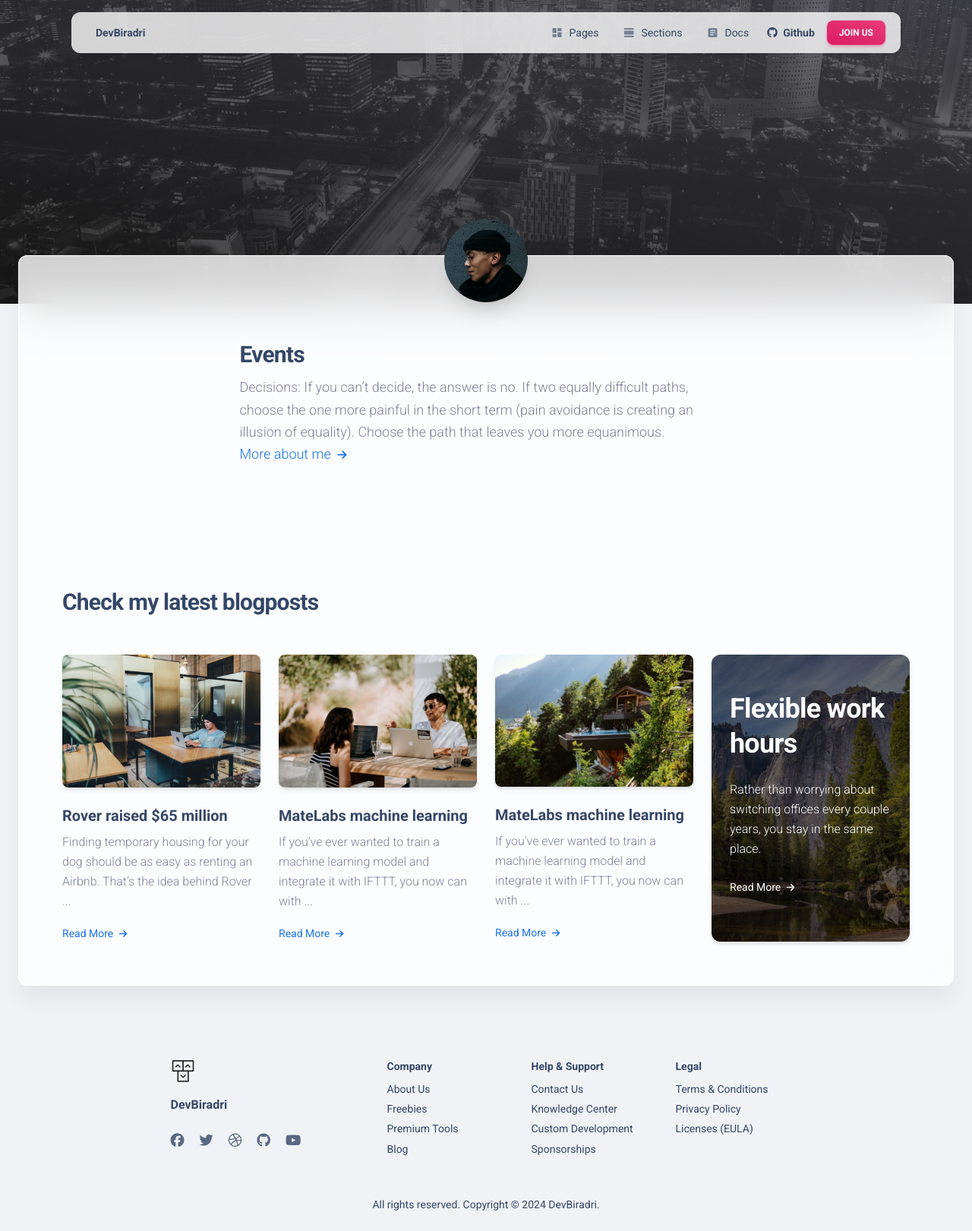
After one commit to Shaheer04/DevBiradri-Website, a Flask app: page /events in a window 1280 px wide. The commit adds this page. Shown: the whole page at 76% size. Run offline with Flask 3, Linux system fonts and the light colour scheme; some libraries are stand-ins or nearby versions.

Commit message:
added events page and made event publish form

```diff
--- a/app.py
+++ b/app.py
@@ -176,6 +176,10 @@ def admin_logout():
     flash('Logged out successfully.', 'success')
     return redirect(url_for('admin_login'))
 
+@app.route('/events')
+def get_events():
+    return render_template('events.html')
+
 
 if __name__ == '__main__':
     app.run(debug=True)
--- /dev/null
+++ b/templates/events.html
@@ -0,0 +1,371 @@
+
+<!DOCTYPE html>
+<html lang="en" itemscope itemtype="http://schema.org/WebPage">
+
+<head>
+  <meta charset="utf-8" />
+  <meta name="viewport" content="width=device-width, initial-scale=1, shrink-to-fit=no">
+  <link rel="apple-touch-icon" sizes="76x76" href="../static/assets/img/apple-icon.png">
+  <link rel="icon" type="image/png" href="../static/assets/img/favicon.png">
+  <title>
+    DevBiradri Community
+  </title>
+  <!--     Fonts and icons     -->
+  <link rel="stylesheet" type="text/css" href="https://fonts.googleapis.com/css?family=Roboto:300,400,500,700,900|Roboto+Slab:400,700" />
+  <!-- Nucleo Icons -->
+  <link href="../static/assets/css/nucleo-icons.css" rel="stylesheet" />
+  <link href="../static/assets/css/nucleo-svg.css" rel="stylesheet" />
+  <!-- Font Awesome Icons -->
+  <script src="https://kit.fontawesome.com/42d5adcbca.js" crossorigin="anonymous"></script>
+  <!-- Material Icons -->
+  <link href="https://fonts.googleapis.com/icon?family=Material+Icons+Round" rel="stylesheet">
+  <!-- CSS Files -->
+  <link id="pagestyle" href="../static/assets/css/material-kit.css?v=3.0.4" rel="stylesheet" />
+  <!-- Nepcha Analytics (nepcha.com) -->
+  <!-- Nepcha is a easy-to-use web analytics. No cookies and fully compliant with GDPR, CCPA and PECR. -->
+  <script defer data-site="YOUR_DOMAIN_HERE" src="https://api.nepcha.com/js/nepcha-analytics.js"></script>
+</head>
+
+<body class="blog-author bg-gray-200">
+  <!-- Navbar Transparent -->
+  <div class="container position-sticky z-index-sticky top-0"><div class="row"><div class="col-12">
+    <nav class="navbar navbar-expand-lg  blur border-radius-xl top-0 z-index-fixed shadow position-absolute my-3 py-2 start-0 end-0 mx-4">
+      <div class="container-fluid px-0">
+        <a class="navbar-brand font-weight-bolder ms-sm-3" href="/" rel="tooltip" data-placement="bottom">
+          DevBiradri
+        </a>
+        <button class="navbar-toggler shadow-none ms-2" type="button" data-bs-toggle="collapse" data-bs-target="#navigation" aria-controls="navigation" aria-expanded="false" aria-label="Toggle navigation">
+          <span class="navbar-toggler-icon mt-2">
+            <span class="navbar-toggler-bar bar1"></span>
+            <span class="navbar-toggler-bar bar2"></span>
+            <span class="navbar-toggler-bar bar3"></span>
+          </span>
+        </button>
+        <div class="collapse navbar-collapse pt-3 pb-2 py-lg-0 w-100" id="navigation">
+          <ul class="navbar-nav navbar-nav-hover ms-auto">
+            <li class="nav-item dropdown dropdown-hover mx-2">
+              <a class="nav-link ps-2 d-flex cursor-pointer align-items-center" id="dropdownMenuPages" data-bs-toggle="dropdown" aria-expanded="false">
+                <i class="material-icons opacity-6 me-2 text-md">dashboard</i>
+                Pages
+              </a>
+            </li>
+
+            <li class="nav-item dropdown dropdown-hover mx-2">
+              <a class="nav-link ps-2 d-flex cursor-pointer align-items-center" id="dropdownMenuBlocks" data-bs-toggle="dropdown" aria-expanded="false">
+                <i class="material-icons opacity-6 me-2 text-md">view_day</i>
+                Sections
+              </a>
+            </li>
+
+            <li class="nav-item dropdown dropdown-hover mx-2">
+              <a class="nav-link ps-2 d-flex cursor-pointer align-items-center" id="dropdownMenuDocs" data-bs-toggle="dropdown" aria-expanded="false">
+                <i class="material-icons opacity-6 me-2 text-md">article</i>
+                Docs
+              </a>
+            </li>
+
+            <li class="nav-item ms-lg-auto">
+              <a class="nav-link nav-link-icon me-2" href="https://github.com/creativetimofficial/material-kit" target="_blank">
+                <i class="fa fa-github me-1"></i>
+                <p class="d-inline text-sm z-index-1 font-weight-bold" data-bs-toggle="tooltip" data-bs-placement="bottom" title="Star us on Github">Github</p>
+              </a>
+            </li>
+            <li class="nav-item my-auto ms-3 ms-lg-0">
+
+              <a href="/register" class="btn btn-sm  bg-gradient-primary  mb-0 me-1 mt-2 mt-md-0">Join Us</a>
+
+            </li>
+          </ul>
+        </div>
+      </div>
+    </nav>
+    <!-- End Navbar -->
+    </div></div></div>
+  <!-- End Navbar -->
+  <!-- -------- START HEADER 4 w/ search book a ticket form ------- -->
+  <header>
+    <div class="page-header min-height-400" style="background-image: url('../static/assets/img/city-profile.jpg');" loading="lazy">
+      <span class="mask bg-gradient-dark opacity-8"></span>
+    </div>
+  </header>
+  <!-- -------- END HEADER 4 w/ search book a ticket form ------- -->
+  <div class="card card-body blur shadow-blur mx-3 mx-md-4 mt-n6 mb-4">
+    <!-- START Testimonials w/ user image & text & info -->
+    <section class="py-sm-7 py-5 position-relative">
+      <div class="container">
+        <div class="row">
+          <div class="col-12 mx-auto">
+            <div class="mt-n8 mt-md-n9 text-center">
+              <img class="avatar avatar-xxl shadow-xl position-relative z-index-2" src="../static/assets/img/bruce-mars.jpg" alt="bruce" loading="lazy">
+            </div>
+            <div class="row py-5">
+              <div class="col-lg-7 col-md-7 z-index-2 position-relative px-md-2 px-sm-5 mx-auto">
+                <div class="d-flex justify-content-between align-items-center mb-2">
+                  <h3 class="mb-0">Events</h3>
+                </div>
+                <p class="text-lg mb-0">
+                  Decisions: If you can’t decide, the answer is no.
+                  If two equally difficult paths, choose the one more
+                  painful in the short term (pain avoidance is creating
+                  an illusion of equality). Choose the path that leaves
+                  you more equanimous. <br><a href="javascript:;" class="text-info icon-move-right">More about me
+                    <i class="fas fa-arrow-right text-sm ms-1"></i>
+                  </a>
+                </p>
+              </div>
+            </div>
+          </div>
+        </div>
+      </div>
+    </section>
+    <!-- END Testimonials w/ user image & text & info -->
+    <!-- START Blogs w/ 4 cards w/ image & text & link -->
+    <section class="py-3">
+      <div class="container">
+        <div class="row">
+          <div class="col-lg-6">
+            <h3 class="mb-5">Check my latest blogposts</h3>
+          </div>
+        </div>
+        <div class="row">
+          <div class="col-lg-3 col-sm-6">
+            <div class="card card-plain">
+              <div class="card-header p-0 position-relative">
+                <a class="d-block blur-shadow-image">
+                  <img src="../static/assets/img/examples/testimonial-6-2.jpg" alt="img-blur-shadow" class="img-fluid shadow border-radius-lg" loading="lazy">
+                </a>
+              </div>
+              <div class="card-body px-0">
+                <h5>
+                  <a href="javascript:;" class="text-dark font-weight-bold">Rover raised $65 million</a>
+                </h5>
+                <p>
+                  Finding temporary housing for your dog should be as easy as
+                  renting an Airbnb. That’s the idea behind Rover ...
+                </p>
+                <a href="javascript:;" class="text-info text-sm icon-move-right">Read More
+                  <i class="fas fa-arrow-right text-xs ms-1"></i>
+                </a>
+              </div>
+            </div>
+          </div>
+          <div class="col-lg-3 col-sm-6">
+            <div class="card card-plain">
+              <div class="card-header p-0 position-relative">
+                <a class="d-block blur-shadow-image">
+                  <img src="../static/assets/img/examples/testimonial-6-3.jpg" alt="img-blur-shadow" class="img-fluid shadow border-radius-lg" loading="lazy">
+                </a>
+              </div>
+              <div class="card-body px-0">
+                <h5>
+                  <a href="javascript:;" class="text-dark font-weight-bold">MateLabs machine learning</a>
+                </h5>
+                <p>
+                  If you’ve ever wanted to train a machine learning model
+                  and integrate it with IFTTT, you now can with ...
+                </p>
+                <a href="javascript:;" class="text-info text-sm icon-move-right">Read More
+                  <i class="fas fa-arrow-right text-xs ms-1"></i>
+                </a>
+              </div>
+            </div>
+          </div>
+          <div class="col-lg-3 col-sm-6">
+            <div class="card card-plain">
+              <div class="card-header p-0 position-relative">
+                <a class="d-block blur-shadow-image">
+                  <img src="../static/assets/img/examples/blog-9-4.jpg" alt="img-blur-shadow" class="img-fluid shadow border-radius-lg" loading="lazy">
+                </a>
+              </div>
+              <div class="card-body px-0">
+                <h5>
+                  <a href="javascript:;" class="text-dark font-weight-bold">MateLabs machine learning</a>
+                </h5>
+                <p>
+                  If you’ve ever wanted to train a machine learning model
+                  and integrate it with IFTTT, you now can with ...
+                </p>
+                <a href="javascript:;" class="text-info text-sm icon-move-right">Read More
+                  <i class="fas fa-arrow-right text-xs ms-1"></i>
+                </a>
+              </div>
+            </div>
+          </div>
+          <div class="col-lg-3 col-md-12 col-12">
+            <div class="card card-blog card-background cursor-pointer">
+              <div class="full-background" style="background-image: url('../assets/img/examples/blog2.jpg')" loading="lazy"></div>
+              <div class="card-body">
+                <div class="content-left text-start my-auto py-4">
+                  <h2 class="card-title text-white">Flexible work hours</h2>
+                  <p class="card-description text-white">Rather than worrying about switching offices every couple years, you stay in the same place.</p>
+                  <a href="javascript:;" class="text-white text-sm icon-move-right">Read More
+                    <i class="fas fa-arrow-right text-xs ms-1"></i>
+                  </a>
+                </div>
+              </div>
+            </div>
+          </div>
+        </div>
+      </div>
+    </section>
+    <!-- END Blogs w/ 4 cards w/ image & text & link -->
+  </div>
+  <!-- -------- START FOOTER 5 w/ DARK BACKGROUND ------- -->
+  <footer class="footer pt-5 mt-5">
+    <div class="container">
+      <div class=" row">
+        <div class="col-md-3 mb-4 ms-auto">
+          <div>
+            <a href="https://www.creative-tim.com/product/material-kit">
+              <img src="./static/assets/img/logo-ct-dark.png" class="mb-3 footer-logo" alt="main_logo">
+            </a>
+            <h6 class="font-weight-bolder mb-4">DevBiradri</h6>
+          </div>
+          <div>
+            <ul class="d-flex flex-row ms-n3 nav">
+              <li class="nav-item">
+                <a class="nav-link pe-1" href="https://www.facebook.com/CreativeTim" target="_blank">
+                  <i class="fab fa-facebook text-lg opacity-8"></i>
+                </a>
+              </li>
+
+              <li class="nav-item">
+                <a class="nav-link pe-1" href="https://twitter.com/creativetim" target="_blank">
+                  <i class="fab fa-twitter text-lg opacity-8"></i>
+                </a>
+              </li>
+
+              <li class="nav-item">
+                <a class="nav-link pe-1" href="https://dribbble.com/creativetim" target="_blank">
+                  <i class="fab fa-dribbble text-lg opacity-8"></i>
+                </a>
+              </li>
+
+
+              <li class="nav-item">
+                <a class="nav-link pe-1" href="https://github.com/creativetimofficial" target="_blank">
+                  <i class="fab fa-github text-lg opacity-8"></i>
+                </a>
+              </li>
+
+              <li class="nav-item">
+                <a class="nav-link pe-1" href="https://www.youtube.com/channel/UCVyTG4sCw-rOvB9oHkzZD1w" target="_blank">
+                  <i class="fab fa-youtube text-lg opacity-8"></i>
+                </a>
+              </li>
+            </ul>
+          </div>
+        </div>
+
+
+
+        <div class="col-md-2 col-sm-6 col-6 mb-4">
+          <div>
+            <h6 class="text-sm">Company</h6>
+            <ul class="flex-column ms-n3 nav">
+              <li class="nav-item">
+                <a class="nav-link" href="https://www.creative-tim.com/presentation" target="_blank">
+                  About Us
+                </a>
+              </li>
+
+              <li class="nav-item">
+                <a class="nav-link" href="https://www.creative-tim.com/templates/free" target="_blank">
+                  Freebies
+                </a>
+              </li>
+
+              <li class="nav-item">
+                <a class="nav-link" href="https://www.creative-tim.com/templates/premium" target="_blank">
+                  Premium Tools
+                </a>
+              </li>
+
+              <li class="nav-item">
+                <a class="nav-link" href="https://www.creative-tim.com/blog" target="_blank">
+                  Blog
+                </a>
+              </li>
+            </ul>
+          </div>
+        </div>
+
+        <div class="col-md-2 col-sm-6 col-6 mb-4">
+          <div>
+            <h6 class="text-sm">Help & Support</h6>
+            <ul class="flex-column ms-n3 nav">
+              <li class="nav-item">
+                <a class="nav-link" href="https://www.creative-tim.com/contact-us" target="_blank">
+                  Contact Us
+                </a>
+              </li>
+
+              <li class="nav-item">
+                <a class="nav-link" href="https://www.creative-tim.com/knowledge-center" target="_blank">
+                  Knowledge Center
+                </a>
+              </li>
+
+              <li class="nav-item">
+                <a class="nav-link" href="https://services.creative-tim.com/?ref=ct-mk2-footer" target="_blank">
+                  Custom Development
+                </a>
+              </li>
+
+              <li class="nav-item">
+                <a class="nav-link" href="https://www.creative-tim.com/sponsorships" target="_blank">
+                  Sponsorships
+                </a>
+              </li>
+
+            </ul>
+          </div>
+        </div>
+
+        <div class="col-md-2 col-sm-6 col-6 mb-4 me-auto">
+          <div>
+            <h6 class="text-sm">Legal</h6>
+            <ul class="flex-column ms-n3 nav">
+              <li class="nav-item">
+                <a class="nav-link" href="https://www.creative-tim.com/knowledge-center/terms-of-service" target="_blank">
+                  Terms & Conditions
+                </a>
+              </li>
+
+              <li class="nav-item">
+                <a class="nav-link" href="https://www.creative-tim.com/knowledge-center/privacy-policy" target="_blank">
+                  Privacy Policy
+                </a>
+              </li>
+
+              <li class="nav-item">
+                <a class="nav-link" href="https://www.creative-tim.com/license" target="_blank">
+                  Licenses (EULA)
+                </a>
+              </li>
+            </ul>
+          </div>
+        </div>
+
+        <div class="col-12">
+          <div class="text-center">
+            <p class="text-dark my-4 text-sm font-weight-normal">
+              All rights reserved. Copyright © <script>document.write(new Date().getFullYear())</script> DevBiradri<a href="https://www.creative-tim.com" target="_blank"></a>.
+            </p>
+          </div>
+        </div>
+      </div>
+    </div>
+  </footer>
+  <!-- -------- END FOOTER 5 w/ DARK BACKGROUND ------- -->
+  <!--   Core JS Files   -->
+  <script src="../static/assets/js/core/popper.min.js" type="text/javascript"></script>
+  <script src="../static/assets/js/core/bootstrap.min.js" type="text/javascript"></script>
+  <script src="../static/assets/js/plugins/perfect-scrollbar.min.js"></script>
+  <!-- Control Center for Material UI Kit: parallax effects, scripts for the example pages etc -->
+  <!--  Google Maps Plugin    -->
+  <script src="https://maps.googleapis.com/maps/api/js?key=AIzaSyDTTfWur0PDbZWPr7Pmq8K3jiDp0_xUziI"></script>
+  <script src="../static/assets/js/material-kit.min.js?v=3.0.4" type="text/javascript"></script>
+</body>
+
+</html>
--- a/templates/index.html
+++ b/templates/index.html
@@ -248,6 +248,9 @@
         </div>
       </div>
   </div>
+  <br><a href="/events" class="text-end text-info icon-move-right">See More
+    <i class="fas fa-arrow-right text-sm ms-1"></i>
+  </a>
       <div class="text-start me-lg-auto mb-5">
         <h2 class="display-4 m-4">Previous Events</h2>
       </div>
@@ -347,6 +350,9 @@
         </div>
       </div>
   </div>
+  <br><a href="/events" class="text-end text-info icon-move-right">See More
+    <i class="fas fa-arrow-right text-sm ms-1"></i>
+  </a>
   </div>
   </div>
 
```
Also changed, not shown: templates/add_events.html (+54 -2 lines).
